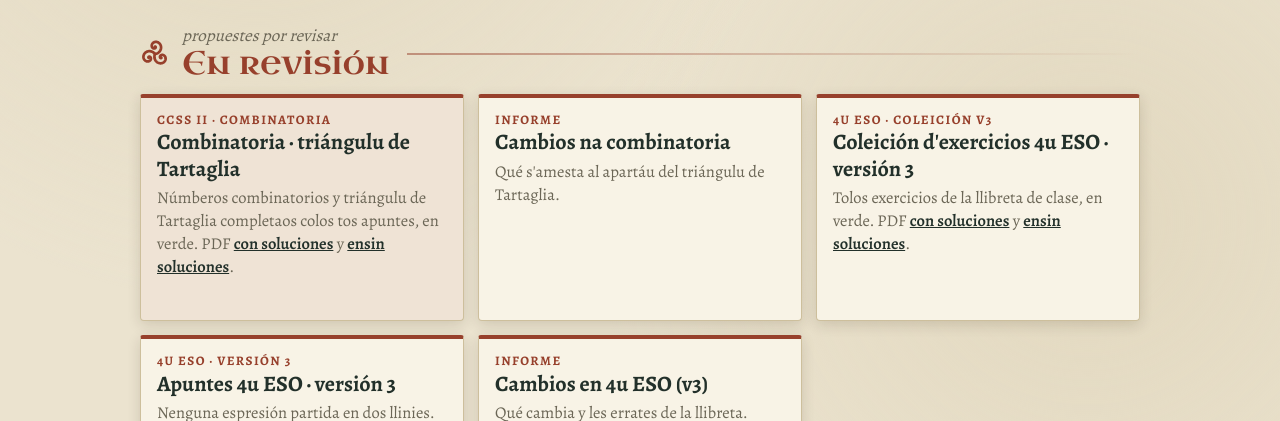
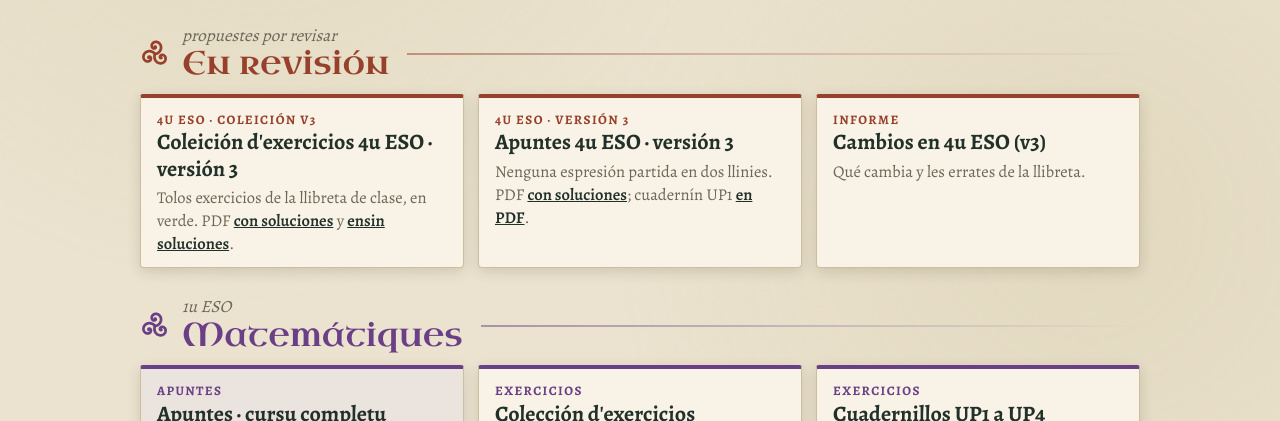
Before and after one commit to profesorqueipo-rgb/profesorqueipo-rgb.github.io, a plain HTML site: page index.html in a window 1280 px wide. Shown: the part 339-760 px from the top of the page. Drawn offline with Linux system fonts and the light colour scheme.

Commit message:
Portada: combinatoria de CCSS II aprobada, fuera de «En revisión»
Co-Authored-By: Claude Opus 5.5 <noreply@anthropic.com>

```diff
--- a/index.html
+++ b/index.html
@@ -162,8 +162,6 @@ footer .lema{font-family:var(--f-title);font-size:20px;color:var(--green)}
 <section id="revision" class="c-rust">
   <div class="sec-cab"><svg class="mini" aria-hidden="true"><use href="#tri"/></svg><div><span class="nivel">propuestes por revisar</span><h2>En revisión</h2></div></div>
   <ul class="rejilla">
-    <li><div class="repo destacado" data-repo="apuntes"><span class="tipo">CCSS II · combinatoria</span><a class="abrir" href="/apuntes/revision-ccss-ii-combinatoria.html">Combinatoria · triángulu de Tartaglia</a><p class="desc">Númberos combinatorios y triángulu de Tartaglia completaos colos tos apuntes, en verde. PDF <a href="/apuntes/revision-ccss-ii-combinatoria-soluciones.pdf">con soluciones</a> y <a href="/apuntes/revision-ccss-ii-combinatoria.pdf">ensin soluciones</a>.</p><div class="pie-repo"><span class="fecha"></span><a class="codigo" hidden>códigu</a></div></div></li>
-    <li><div class="repo" data-repo="apuntes"><span class="tipo">informe</span><a class="abrir" href="/apuntes/revision-ccss-ii-combinatoria-cambios.html">Cambios na combinatoria</a><p class="desc">Qué s'amesta al apartáu del triángulu de Tartaglia.</p><div class="pie-repo"><span class="fecha"></span><a class="codigo" hidden>códigu</a></div></div></li>
     <li><div class="repo" data-repo="apuntes"><span class="tipo">4u ESO · coleición v3</span><a class="abrir" href="/apuntes/revision-4eso-coleccion-v3.html">Coleición d'exercicios 4u ESO · versión 3</a><p class="desc">Tolos exercicios de la llibreta de clase, en verde. PDF <a href="/apuntes/revision-4eso-coleccion-v3-soluciones.pdf">con soluciones</a> y <a href="/apuntes/revision-4eso-coleccion-v3.pdf">ensin soluciones</a>.</p></div></li>
     <li><div class="repo" data-repo="apuntes"><span class="tipo">4u ESO · versión 3</span><a class="abrir" href="/apuntes/revision-4eso-v3.html">Apuntes 4u ESO · versión 3</a><p class="desc">Nenguna espresión partida en dos llinies. PDF <a href="/apuntes/revision-4eso-v3-soluciones.pdf">con soluciones</a>; cuadernín UP1 <a href="/apuntes/revision-4eso-cuadernillo-up1-v3-soluciones.pdf">en PDF</a>.</p></div></li>
     <li><div class="repo" data-repo="apuntes"><span class="tipo">informe</span><a class="abrir" href="/apuntes/revision-4eso-v3-cambios.html">Cambios en 4u ESO (v3)</a><p class="desc">Qué cambia y les errates de la llibreta.</p></div></li>
```
